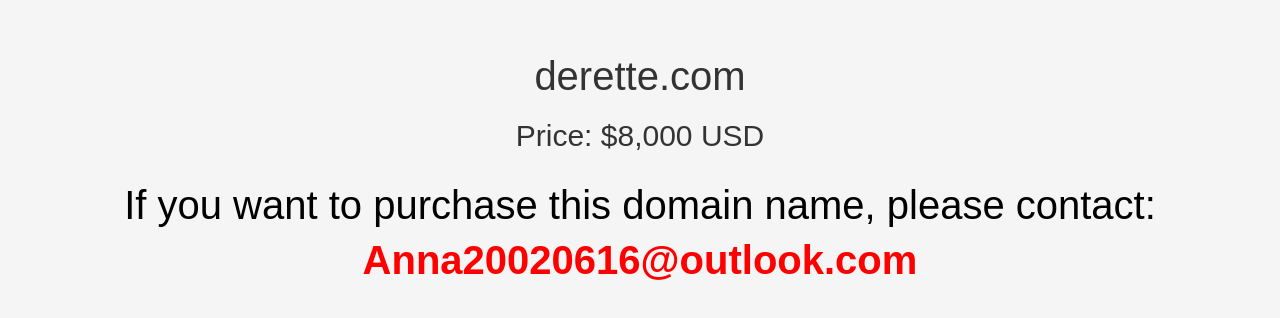
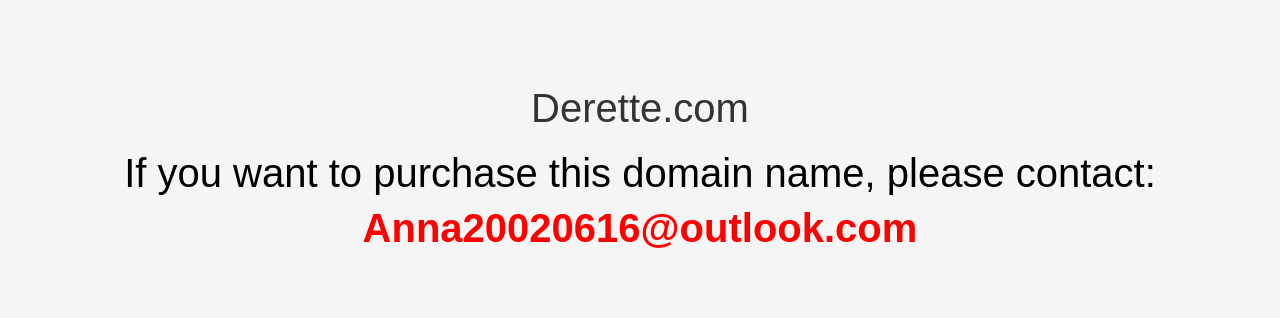
Before and after one commit to alex888888889/alex888888889.github.io, a plain HTML site: page index.html in a window 1280 px wide. Shown: the part 232-550 px from the top of the page. Drawn offline with Linux system fonts and the light colour scheme.

Commit message:
Update index.html

```diff
--- a/index.html
+++ b/index.html
@@ -44,8 +44,7 @@
 </head>
 <body>
     <div class="domain-container">
-        <div class="domain-name">derette.com</div>
-        <div class="price">Price: $8,000 USD</div>
+        <div class="domain-name">Derette.com</div>
         <div class="message">If you want to purchase this domain name, please contact:</div>
         <a href="mailto:Anna20020616@outlook.com" class="email">Anna20020616@outlook.com</a>
     </div>
```
